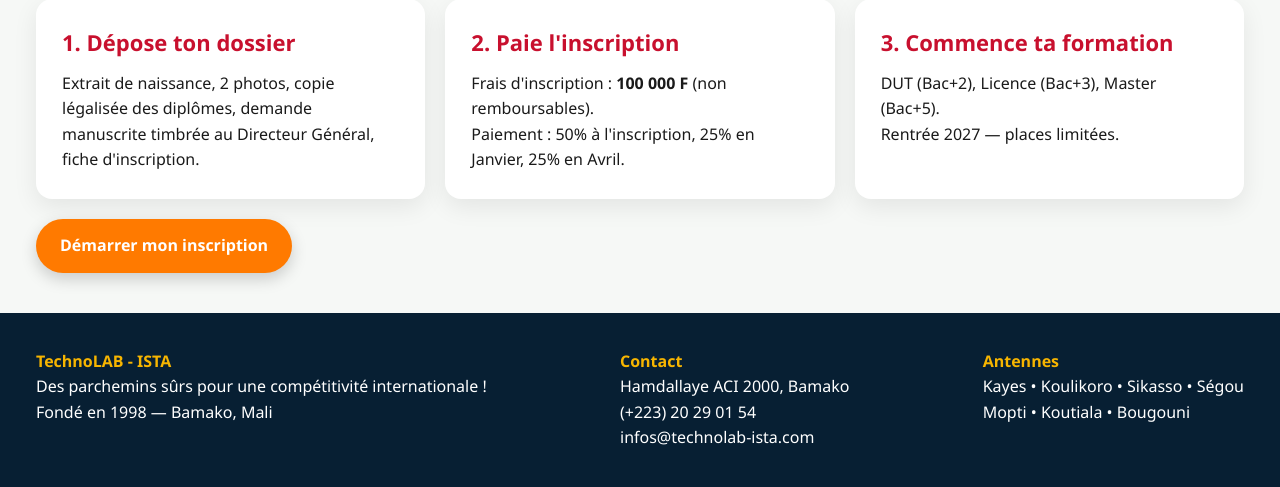
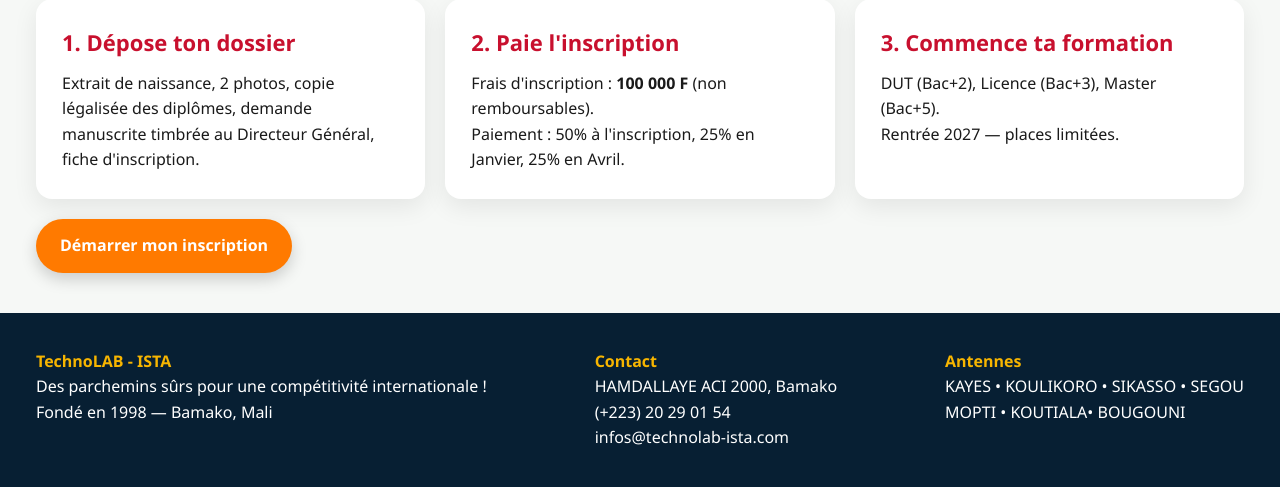
Before and after one commit to At04240/MIAGE, a Java web app: page /admissions.jsp in a window 1280 px wide. Shown: the part 594-1081 px from the top of the page. Run offline with Tomcat 11, a stand-in JSP engine, Linux system fonts and the light colour scheme.

Commit message:
modifier admission.js

```diff
--- a/src/main/webapp/admissions.jsp
+++ b/src/main/webapp/admissions.jsp
@@ -47,8 +47,8 @@
 
 <footer>
   <div><b>TechnoLAB - ISTA</b><br>Des parchemins sûrs pour une compétitivité internationale !<br>Fondé en 1998 — Bamako, Mali</div>
-  <div><b>Contact</b><br>Hamdallaye ACI 2000, Bamako<br>(+223) 20 29 01 54<br>infos@technolab-ista.com</div>
-  <div><b>Antennes</b><br>Kayes • Koulikoro • Sikasso • Ségou<br>Mopti • Koutiala • Bougouni</div>
+  <div><b>Contact</b><br>HAMDALLAYE ACI 2000, Bamako<br>(+223) 20 29 01 54<br>infos@technolab-ista.com</div>
+  <div><b>Antennes</b><br>KAYES • KOULIKORO • SIKASSO • SEGOU<br>MOPTI • KOUTIALA• BOUGOUNI</div>
 </footer>
 </body>
 </html>
```
